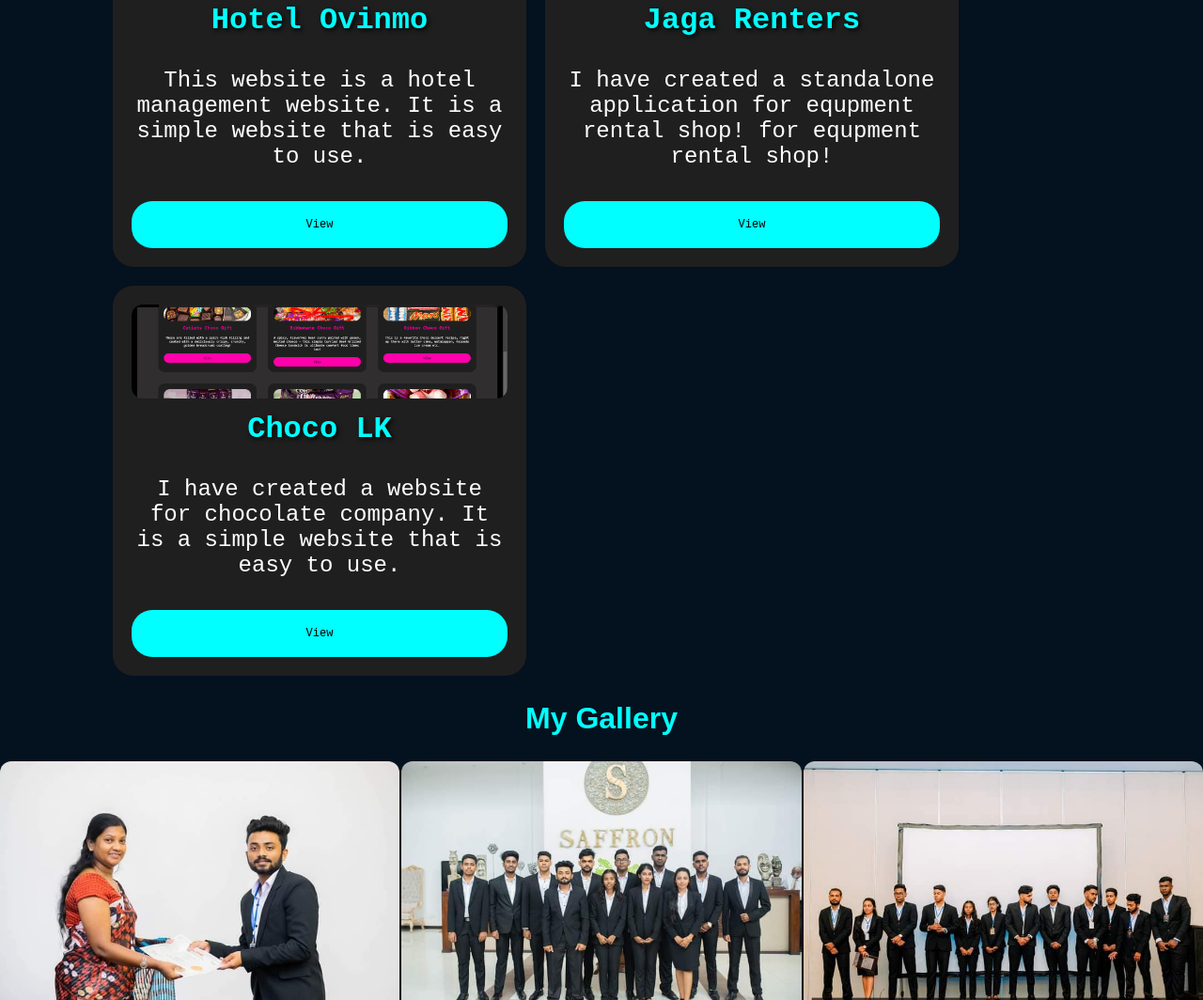
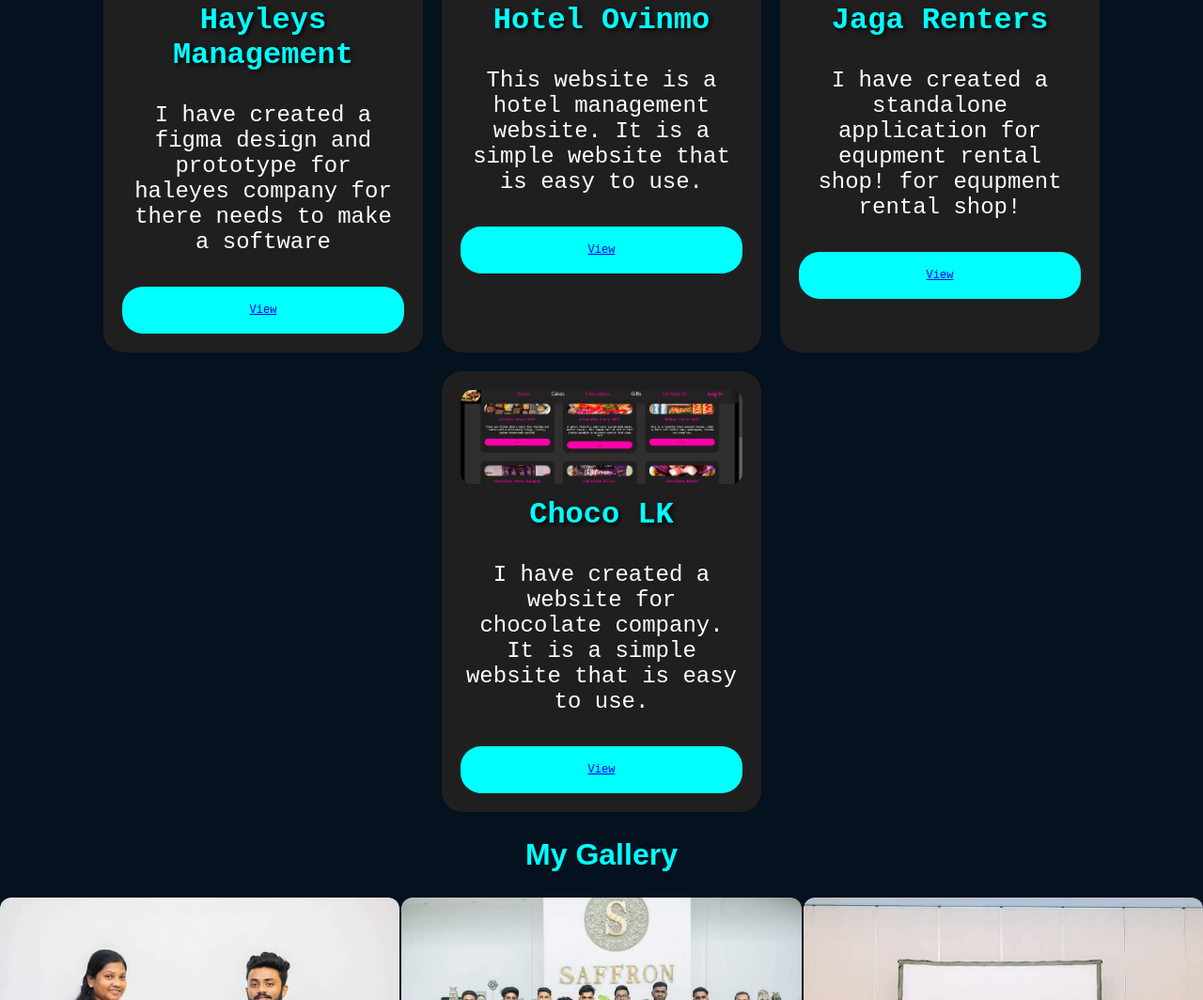
Before and after one commit to Himanthajaga/my-portfoliyo, a plain HTML site: page index.html in a window 1280 px wide. Shown: the part 4840-5904 px from the top of the page at 94% size. Drawn offline with Linux system fonts and the light colour scheme.

Commit message:
links added

```diff
--- a/Css/responsive.css
+++ b/Css/responsive.css
@@ -3921,7 +3921,7 @@
   /* project */
 
   div.card-group-2 {
-    margin: 0px 0px 0px -800px;
+    /* margin: 0px 0px 0px -800px; */
     /* margin-right: 600px; */
     /* margin-top: 20px; */
     display: flex;
@@ -3931,18 +3931,18 @@
     justify-content: center;
     gap: 20px;
   }
-  #card-body-21 {
+  /* #card-body-21 {
     /* margin-left:190px; */
-  }
+  /* }
   #card-body-22 {
-    margin-left: 200px;
-  }
+    margin-left: 200px; */
+  /* }
   #card-body-23 {
     /* margin-left: -100px; */
-  }
-  #card-body-24 {
-    margin-left: 200px;
-  }
+  /* } */
+  /* #card-body-24 { */
+    /* margin-left: 200px; */
+  /* }  */
   #heading-projects {
     text-align: center;
     margin: 20px;
@@ -3954,10 +3954,10 @@
     background-color: #201f1f;
     border-radius: 22px;
     padding: 20px;
-    width: 400px;
+    width: 300px;
   }
   .card-body-2 > img {
-    width: 400px;
+    width: 300px;
     object-fit: cover;
     border-radius: 12px;
     height: 100px;
--- a/index.html
+++ b/index.html
@@ -393,7 +393,7 @@
                         <p> I have created a figma design and prototype for haleyes company for
             there needs to make a software</p>
 
-                        <button>View</button>
+                         <button><a href="https://www.figma.com/proto/fDWy1nxbu2h1r6YJtPWlN4?node-id=0-1&t=BUTqQZqqZX9c6pme-6">View</button></a>
 
                     </div>
 
@@ -403,7 +403,7 @@
                         <h3>Hotel Ovinmo</h3>
                         <p>This website is a hotel management website. It is a simple website that is easy to use.
                         </p>
-                        <button>View</button>
+                        <button><a href="https://hotel-website-using-bootstrap.firebaseapp.com/">View</button></a>
                     </div>
 
 
@@ -414,7 +414,7 @@
                         <p> I have created a standalone application for equpment rental shop!
                         for equpment rental shop!
                         </p>
-                        <button>View</button>
+                        <button><a href="https://github.com/Himanthajaga/gearup-rental-solutions-layerd-architecture-project.git">View</button></a>
                     </div>
 
                     <div class="card-body-2" id="card-body-24">
@@ -423,7 +423,7 @@
                         <p>  I have created a website for chocolate
             company. It is a simple website that is easy to use.
                         </p>
-                        <button>View</button>
+                         <button><a href="https://chocolate-site-f06a3.firebaseapp.com/">View</button></a>
                     </div>
                     </div>
                     </div>
```
